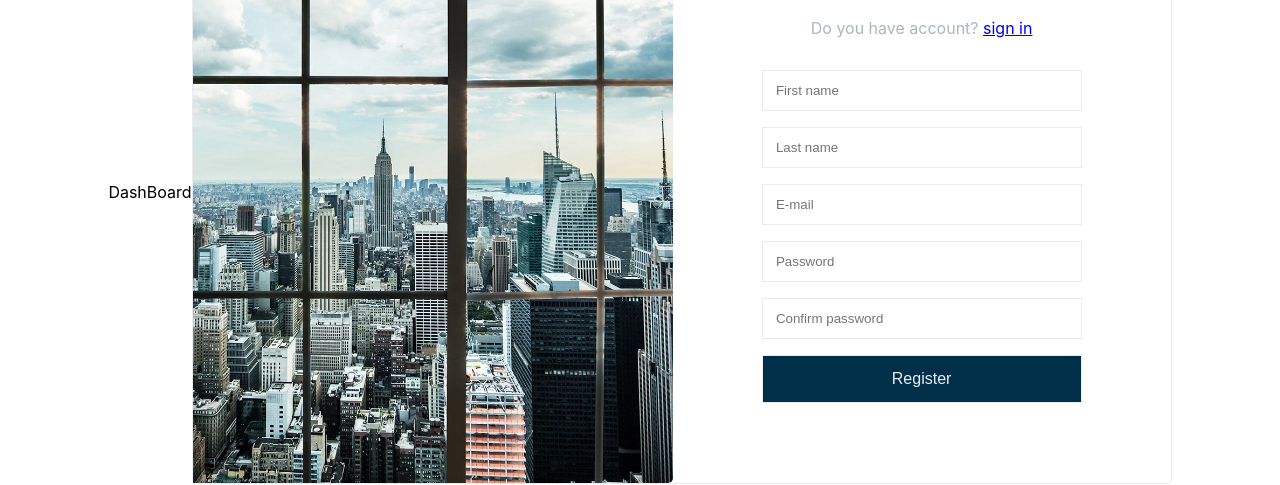
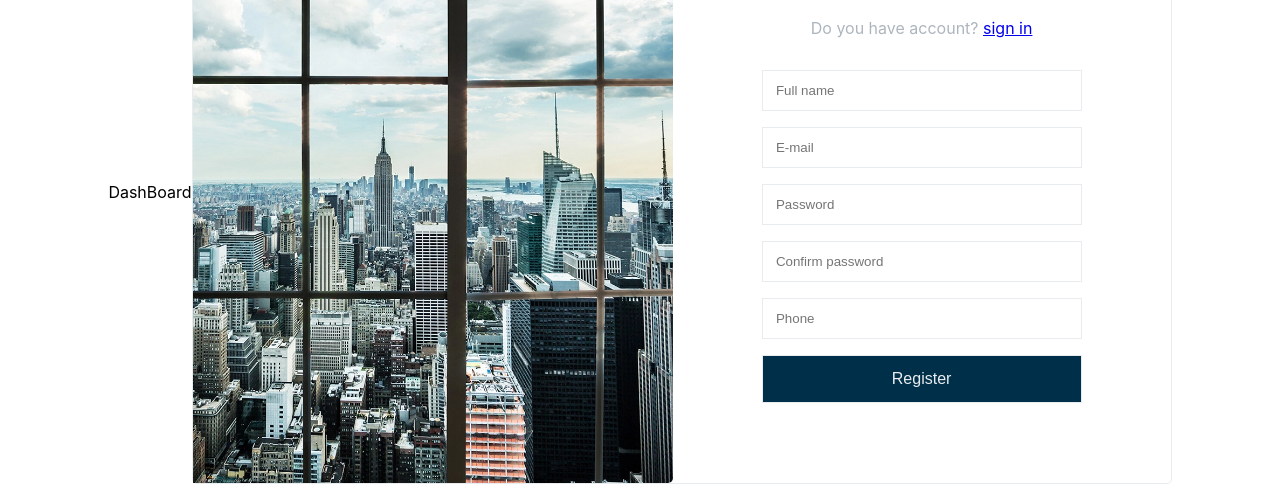
Before and after one commit to jamiekim828/jira-hackathon, a React (Create React App) app: page / in a window 1280 px wide. Shown: the part 208-693 px from the top of the page. Built offline with nearby package versions, Linux system fonts and the light colour scheme.

Commit message:
register, signin validation

```diff
--- a/package.json
+++ b/package.json
@@ -5,6 +5,7 @@
   "dependencies": {
     "@emotion/react": "^11.10.5",
     "@emotion/styled": "^11.10.5",
+    "@mui/icons-material": "^5.11.0",
     "@mui/material": "^5.11.6",
     "@reduxjs/toolkit": "^1.9.2",
     "@testing-library/jest-dom": "^5.14.1",
--- a/src/App.css
+++ b/src/App.css
@@ -44,6 +44,14 @@
   cursor: pointer;
 }
 
+#form > p {
+  display: flex;
+  align-content: center;
+  justify-content: flex-start;
+  font-size: 12px;
+  color: rgb(192, 14, 14);
+}
+
 .flex {
   display: flex;
   gap: 1em;
--- a/src/components/LogIn.tsx
+++ b/src/components/LogIn.tsx
@@ -1,6 +1,8 @@
-import React from 'react';
 import { useForm, SubmitHandler } from 'react-hook-form';
+// MUI
+import WarningAmberIcon from '@mui/icons-material/WarningAmber';
 
+// type
 type Inputs = {
   email: string;
   password: string;
@@ -35,9 +37,21 @@ export default function LogIn() {
           >
             <input
               type='text'
-              {...register('email', { required: true })}
+              {...register('email', { required: true, pattern: /^\S+@\S+$/i })}
               placeholder='Email'
             />
+            {errors.email && errors.email.type === 'required' && (
+              <p>
+                <WarningAmberIcon color='error' sx={{ fontSize: '14px' }} />
+                Email is required
+              </p>
+            )}
+            {errors.email && errors.email.type === 'pattern' && (
+              <p>
+                <WarningAmberIcon color='error' sx={{ fontSize: '14px' }} />
+                Please check if the email is correct
+              </p>
+            )}
             <input
               type='text'
               {...register('password', { required: true })}
--- a/src/components/Register.tsx
+++ b/src/components/Register.tsx
@@ -1,13 +1,15 @@
-import React from 'react';
 import { useForm, SubmitHandler } from 'react-hook-form';
-
+// MUI
+import WarningAmberIcon from '@mui/icons-material/WarningAmber';
+// image file
 import image from '../assets/background.jpg.webp';
 
 type Inputs = {
-  firstName: string;
-  lastName: string;
+  fullName: string;
   email: string;
   password: string;
+  password_confirm: string;
+  phone: number;
   exampleRequired: string;
 };
 
@@ -18,6 +20,7 @@ export default function Register() {
     watch,
     formState: { errors },
   } = useForm<Inputs>();
+
   const onSubmit: SubmitHandler<Inputs> = (data) => console.log(data);
 
   console.log(watch('email'));
@@ -42,30 +45,78 @@ export default function Register() {
           >
             <input
               type='text'
-              {...register('firstName', { required: true })}
-              placeholder='First name'
+              {...register('fullName', { required: true })}
+              placeholder='Full name'
             />
+            {errors.fullName?.type === 'required' && (
+              <p>
+                <WarningAmberIcon color='error' sx={{ fontSize: '14px' }} />
+                Fill in your name here
+              </p>
+            )}
+
             <input
               type='text'
-              {...register('lastName', { required: true })}
-              placeholder='Last name'
+              {...register('email', { required: true, pattern: /^\S+@\S+$/i })}
+              placeholder='E-mail'
             />
+            {errors.email && errors.email.type === 'required' && (
+              <p>
+                <WarningAmberIcon color='error' sx={{ fontSize: '14px' }} />
+                Email is required
+              </p>
+            )}
+            {errors.email && errors.email.type === 'pattern' && (
+              <p>
+                <WarningAmberIcon color='error' sx={{ fontSize: '14px' }} />
+                Please check if the email is correct
+              </p>
+            )}
+            <input
+              type='password'
+              {...register('password', { required: true, minLength: 2 })}
+              placeholder='Password'
+            />
+            {errors.password && errors.password.type === 'required' && (
+              <p>
+                <WarningAmberIcon color='error' sx={{ fontSize: '14px' }} />
+                Password is required
+              </p>
+            )}
+            {errors.password && errors.password.type === 'minLength' && (
+              <p>
+                <WarningAmberIcon color='error' sx={{ fontSize: '14px' }} />
+                Password should be longer than 2 characters
+              </p>
+            )}
+            <input
+              type='password'
+              {...register('password_confirm', {
+                required: true,
+                validate: (value: string) => value === watch('password'),
+              })}
+              placeholder='Confirm password'
+            />
+            {errors.password_confirm &&
+              errors.password_confirm.type === 'required' && (
+                <p>
+                  <WarningAmberIcon color='error' sx={{ fontSize: '14px' }} />
+                  Please confirm the password
+                </p>
+              )}
+            {errors.password_confirm &&
+              errors.password_confirm.type === 'validate' && (
+                <p>
+                  <WarningAmberIcon color='error' sx={{ fontSize: '14px' }} />
+                  Passwords do not match
+                </p>
+              )}
             <input
               type='text'
-              {...register('email', { required: true })}
-              placeholder='E-mail'
+              {...register('phone', { required: true })}
+              placeholder='Phone'
             />
-            <input
-              type='text'
-              {...register('password', { required: true })}
-              placeholder='Password'
-            />
-            <input
-              type='text'
-              {...register('password', { required: true })}
-              placeholder='Confirm password'
-            />
-            {errors.email?.type === 'required' && 'Email is required'}
+
             <button className='register-btn'>Register</button>
           </form>
         </div>
```
Also changed, not shown: 1 other file (tests, documents, lock files or other folders).
